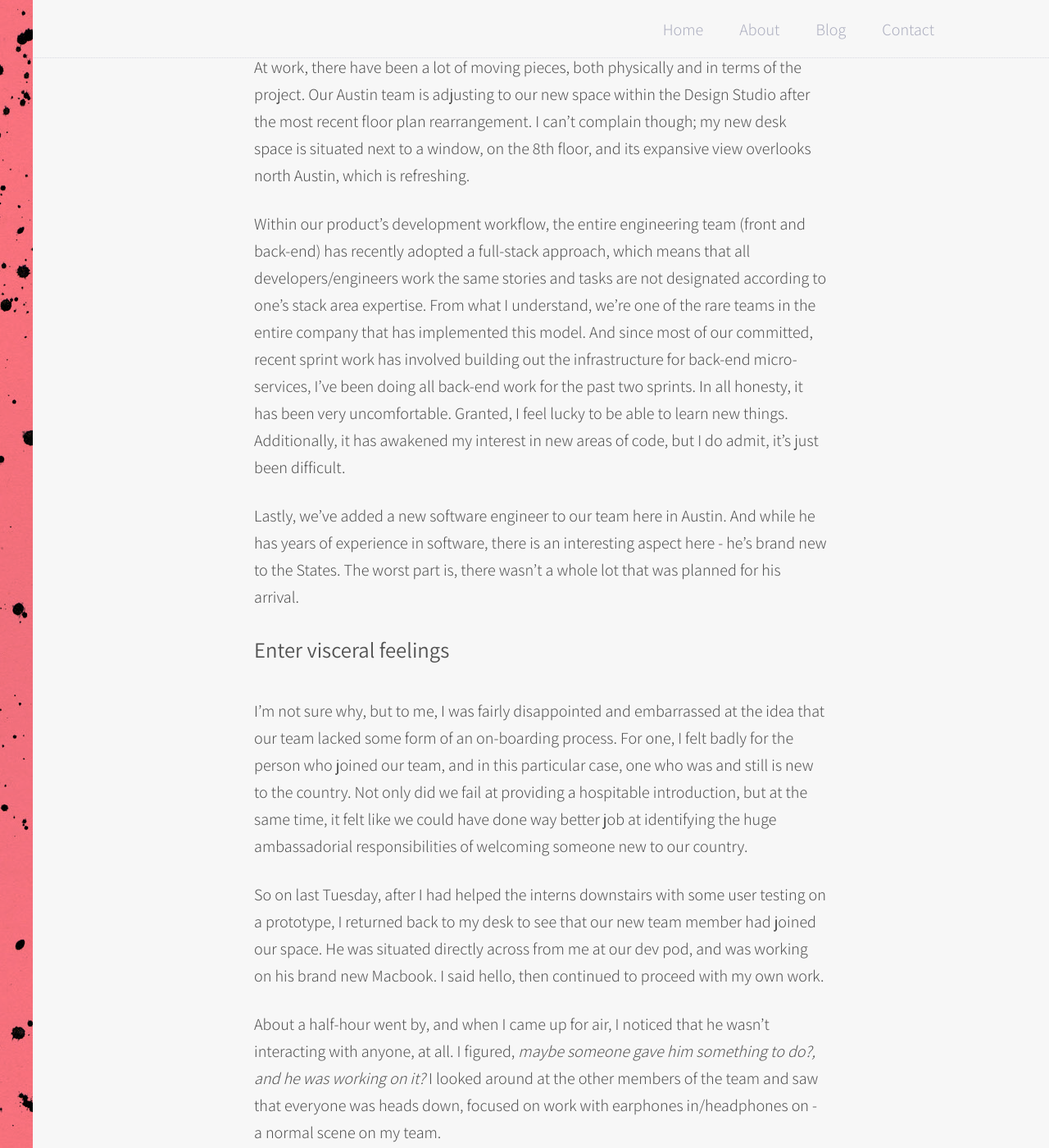
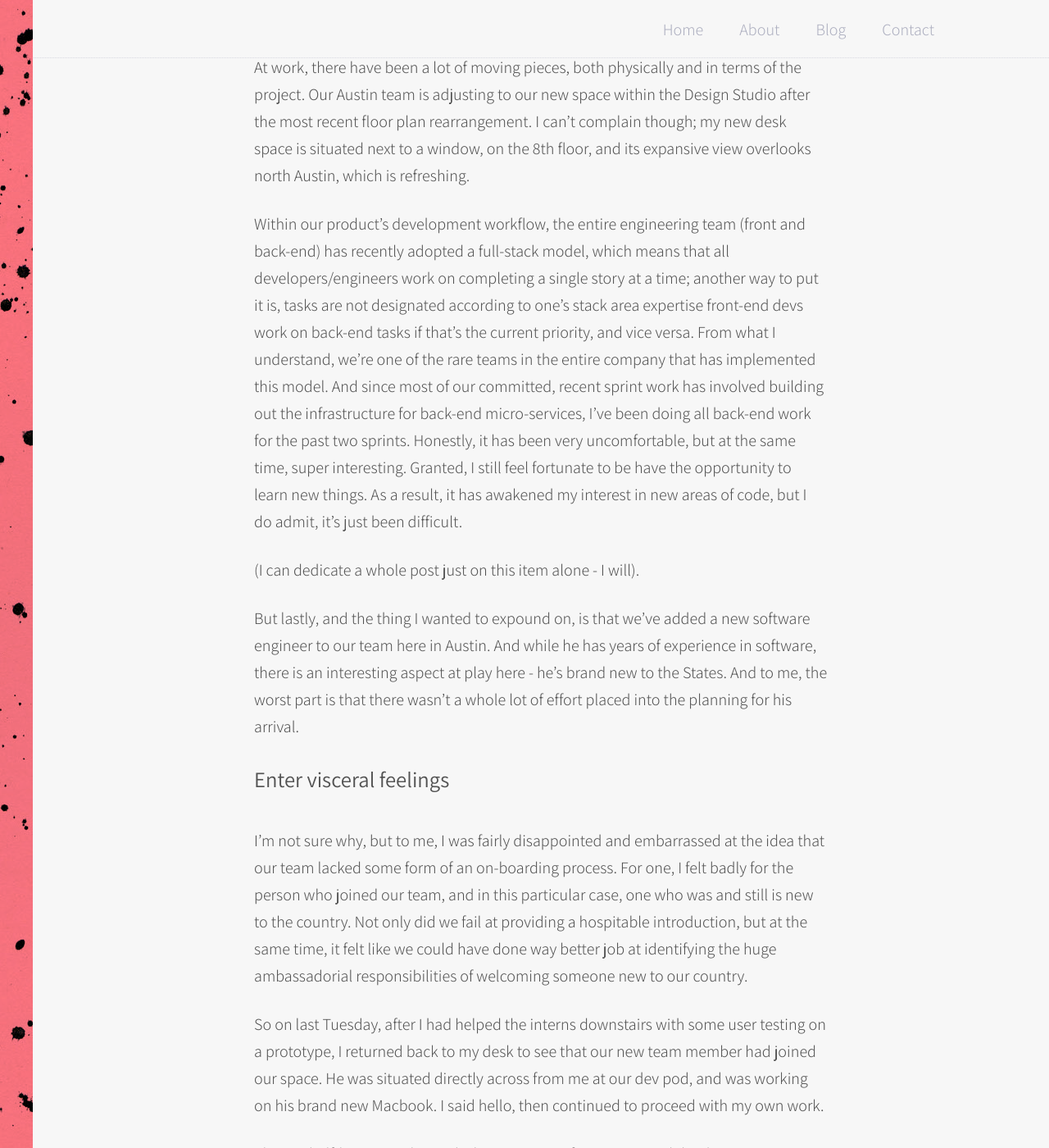
Before and after one commit to techtolentino/techtolentino.github.io, a Jekyll site: the page built from _posts/2016-08-02-welcome-to-the-squad.md, in a window 1280 px wide and 1400 px high, scrolled down 462 px. Shown: the whole window at 82% size. Built offline with Jekyll 4.4.1, drawn with Linux system fonts in a browser that asks for light colours.

Commit message:
adding things to latest post

```diff
--- a/_posts/2016-08-02-welcome-to-the-squad.md
+++ b/_posts/2016-08-02-welcome-to-the-squad.md
@@ -10,9 +10,11 @@
 
 At work, there have been a lot of moving pieces, both physically and in terms of the project. Our Austin team is adjusting to our new space within the Design Studio after the most recent floor plan rearrangement. I can't complain though; my new desk space is situated next to a window, on the 8th floor, and its expansive view overlooks north Austin, which is refreshing.
 
-Within our product's development workflow, the entire engineering team (front and back-end) has recently adopted a full-stack approach, which means that all developers/engineers work the same stories and tasks are not designated according to one's stack area expertise. From what I understand, we're one of the rare teams in the entire company that has implemented this model. And since most of our committed, recent sprint work has involved building out the infrastructure for back-end micro-services, I've been doing all back-end work for the past two sprints. In all honesty, it has been very uncomfortable. Granted, I feel lucky to be able to learn new things. Additionally, it has awakened my interest in new areas of code, but I do admit, it's just been difficult.
+Within our product's development workflow, the entire engineering team (front and back-end) has recently adopted a full-stack model, which means that all developers/engineers work on completing a single story at a time; another way to put it is, tasks are not designated according to one's stack area expertise front-end devs work on back-end tasks if that's the current priority, and vice versa. From what I understand, we're one of the rare teams in the entire company that has implemented this model. And since most of our committed, recent sprint work has involved building out the infrastructure for back-end micro-services, I've been doing all back-end work for the past two sprints. Honestly, it has been very uncomfortable, but at the same time, super interesting. Granted, I still feel fortunate to be have the opportunity to learn new things. As a result, it has awakened my interest in new areas of code, but I do admit, it's just been difficult.
 
-Lastly, we've added a new software engineer to our team here in Austin. And while he has years of experience in software, there is an interesting aspect here - he's brand new to the States. The worst part is, there wasn't a whole lot that was planned for his arrival.
+(I can dedicate a whole post just on this item alone - I will).
+
+But lastly, and the thing I wanted to expound on, is that we've added a new software engineer to our team here in Austin. And while he has years of experience in software, there is an interesting aspect at play here - he's brand new to the States. And to me, the worst part is that there wasn't a whole lot of effort placed into the  planning for his arrival.
 
 #### Enter visceral feelings
 
```
